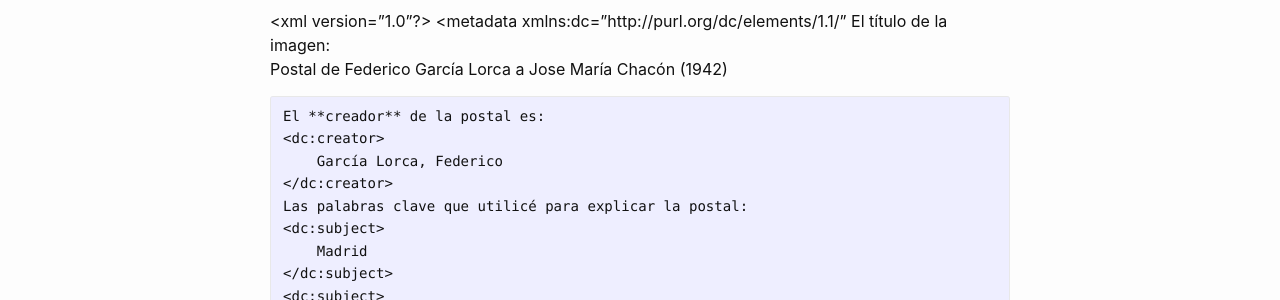
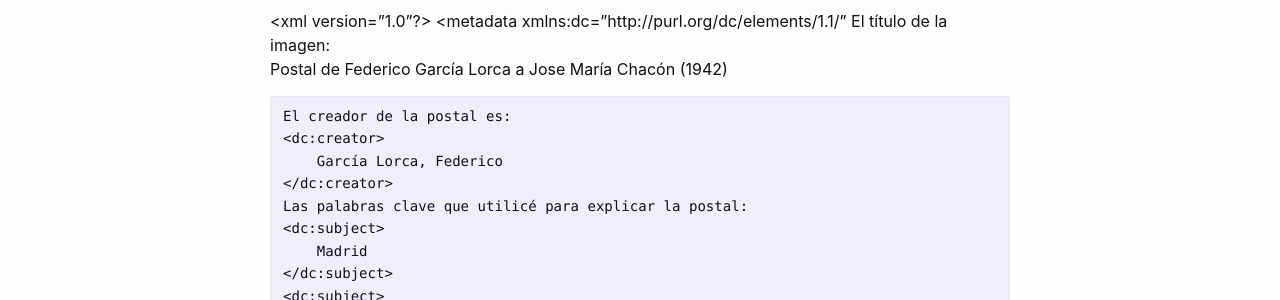
Before and after one commit to miladvh/miladvh.github.io, a Jekyll site: the page built from _posts/2021-09-22-metadatos.md, in a window 1280 px wide. Shown: the part 246-546 px from the top of the page. Built offline with Jekyll 4.4.1, drawn with Linux system fonts in a browser that asks for light colours; some of the changed text lies outside the part shown.

```diff
--- a/_posts/2021-09-22-metadatos.md
+++ b/_posts/2021-09-22-metadatos.md
@@ -13,7 +13,7 @@ author: Mila Dvorquez-Herrera
         Postal de Federico García Lorca a Jose María Chacón (1942)
     </dc:title>
 
-    El **creador** de la postal es:
+    El creador de la postal es:
     <dc:creator>
         García Lorca, Federico
     </dc:creator>
```
